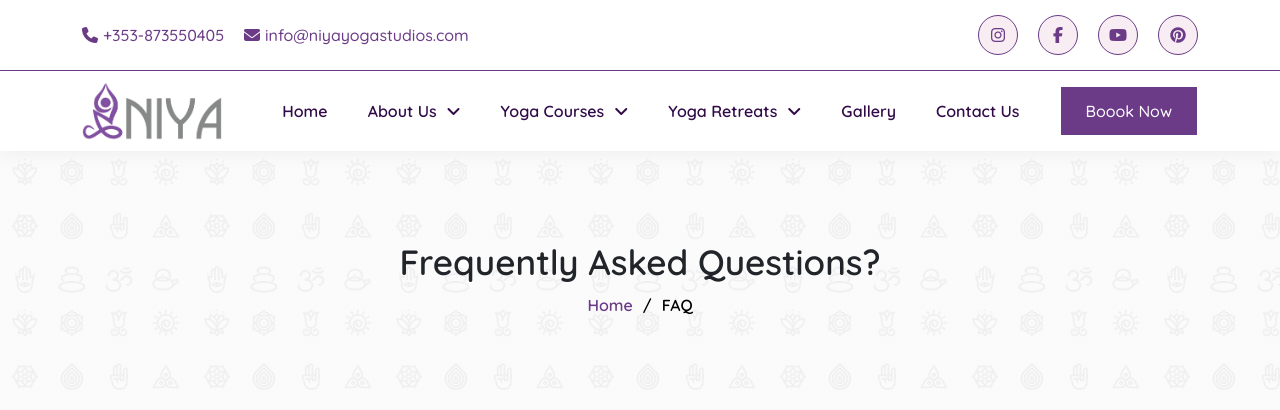
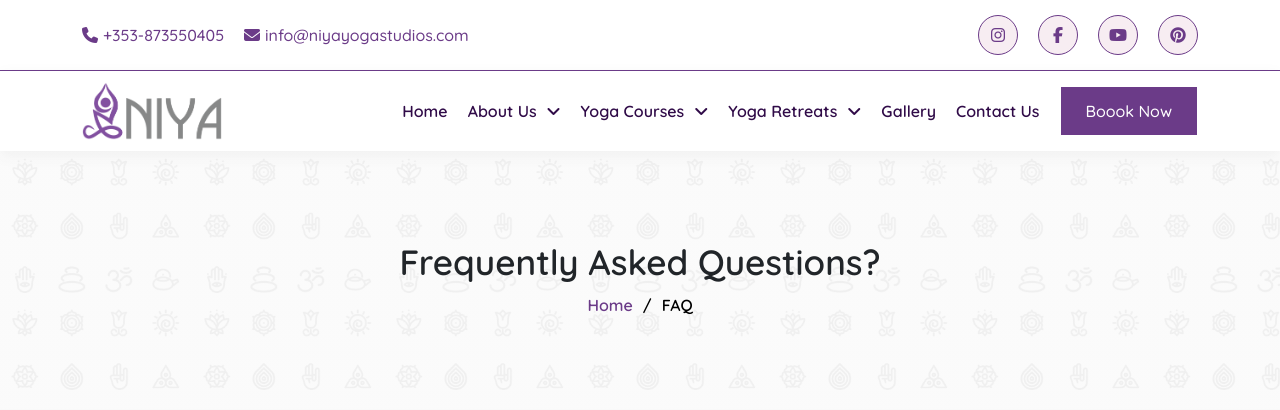
Before and after one commit to Saurabh-Rwt/yoga-project, a PHP site: page /faq.php in a window 1280 px wide. Shown: the top 410 px of the page. Run offline with PHP 8.4, Linux system fonts and the light colour scheme; some libraries are stand-ins or nearby versions.

Commit message:
ui bug fixing

```diff
--- a/assets/css/style.css
+++ b/assets/css/style.css
@@ -1572,6 +1572,11 @@ input[type=number] {
 }
 
 /*------- Media Query -------*/
+@media screen and (max-width: 1280px) {
+  header nav .navbar-holder .navbarnav .navbar-list {
+    gap: 20px;
+  }
+}
 @media screen and (max-width: 1024px) {
   header nav .navbar-holder .navbarnav .navbar-list {
     gap: 10px;
@@ -1696,6 +1701,7 @@ input[type=number] {
     background: linear-gradient(rgba(0, 0, 0, 0.5), rgba(0, 0, 0, 0.5));
   }
   header nav .navbar-holder .navbarnav .navbar-list {
+    gap: 20px;
     flex-direction: column;
     align-items: flex-start;
   }
--- a/assets/css/style.scss
+++ b/assets/css/style.scss
@@ -1733,6 +1733,19 @@ input[type="number"] {
 }
 
 /*------- Media Query -------*/
+@media screen and (max-width: 1280px) {
+    header{
+        nav{
+            .navbar-holder{
+                .navbarnav{
+                    .navbar-list{
+                        gap: 20px;
+                    }
+                }
+            }
+        }
+    }
+}
 @media screen and (max-width: 1024px) {
     header {
         nav {
@@ -1892,6 +1905,7 @@ input[type="number"] {
                         }
                     }
                     .navbar-list {
+                        gap: 20px;
                         flex-direction: column;
                         align-items: flex-start;
                         .nav-item {
```
Also changed, not shown: 1 other file.
